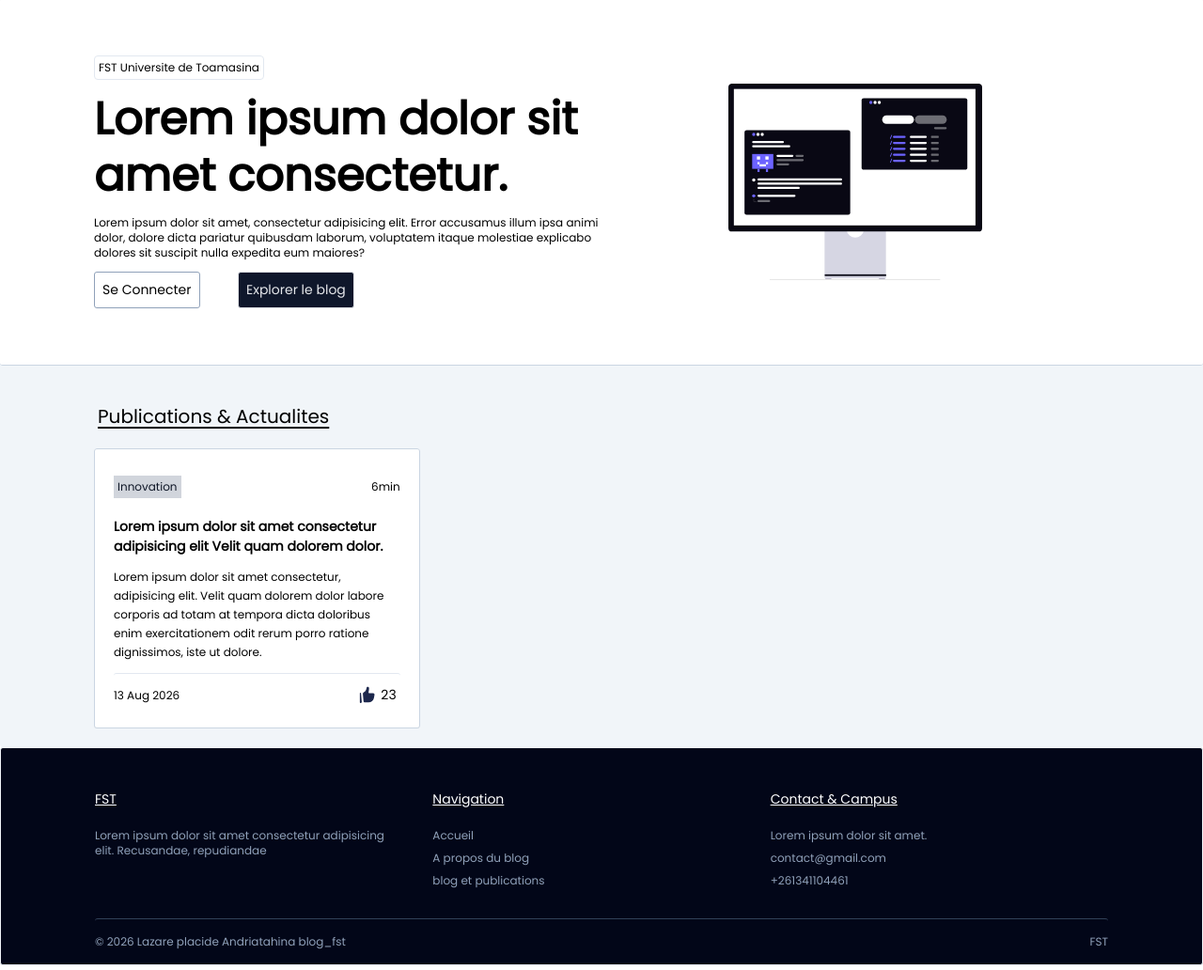
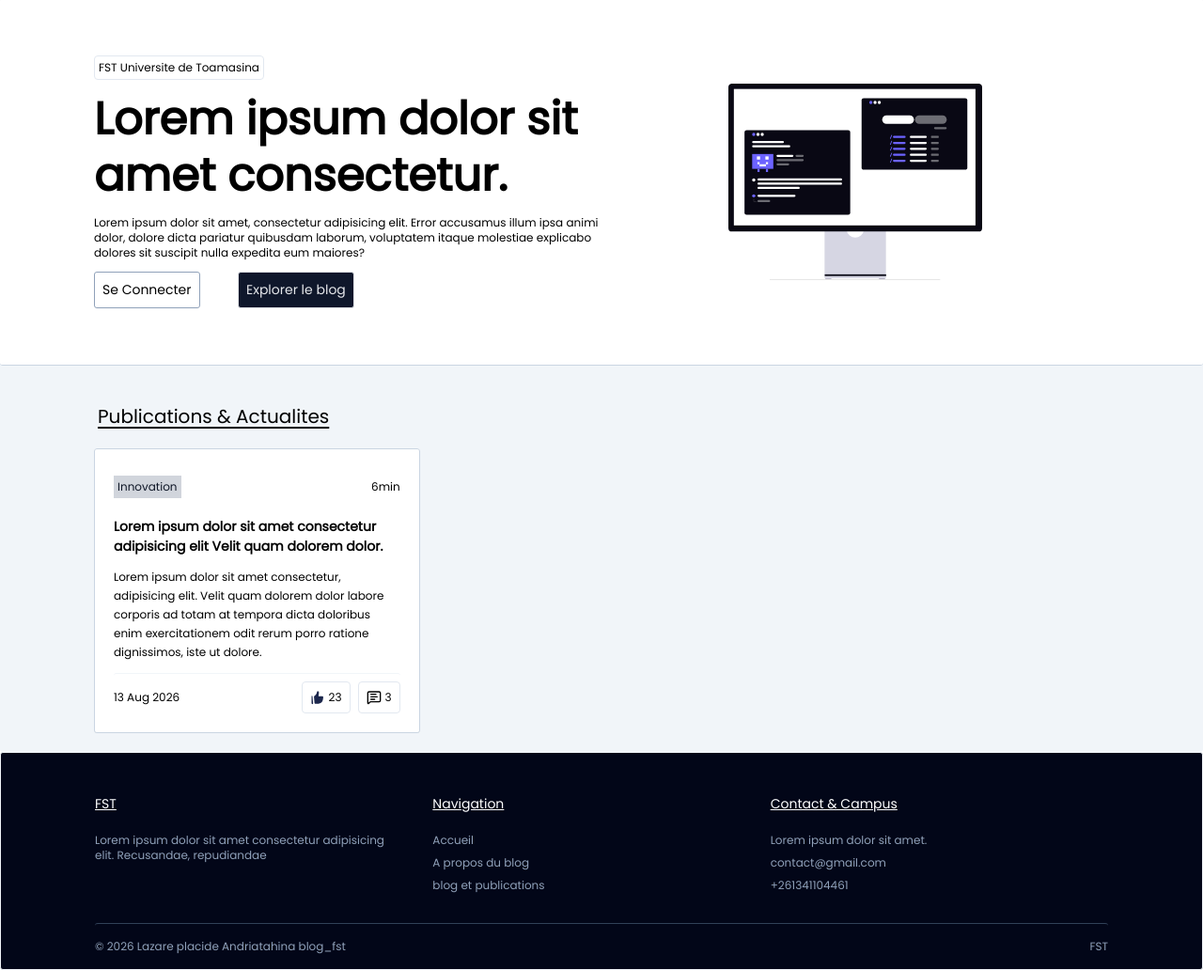
Before and after one commit to Placide0007/fst_exchange, a Django app: page / in a window 1280 px wide. Shown: the part 59-1091 px from the top of the page at 94% size. Run offline with Django 5.2, Linux system fonts and the light colour scheme; some libraries are stand-ins or nearby versions.

Commit message:
feat:ajout icon comment

```diff
--- a/core/templates/core/home.html
+++ b/core/templates/core/home.html
@@ -64,12 +64,20 @@
 
                 <p class="text-xs leading-5" >Lorem ipsum dolor sit amet consectetur, adipisicing elit. Velit quam dolorem dolor labore corporis ad totam at tempora dicta doloribus enim exercitationem odit rerum porro ratione dignissimos, iste ut dolore.</p>
 
-                <div class="flex justify-between items-center border-t border-slate-200 pt-2" >
+                <div class="flex justify-between items-center border-t border-slate-100 pt-2" >
                     <span class="text-xs">13 Aug 2026</span>
-                    <button class="flex  gap-1 p-1 rounded" >
-                        <img src="{% static 'icons/like_full.svg' %}" class="w-5 h-5">
-                        <span>23</span>
-                    </button>
+
+                    <div class="flex justify-center gap-2 items-center" >
+                        <button class="flex  gap-1 justify-center  items-center p-2  border border-slate-200 rounded" >
+                                <img src="{% static 'icons/like_full.svg' %}" class="w-4 h-4">
+                                <span class="text-xs" >23</span>
+                        </button>
+
+                        <button class="flex  gap-1 justify-center  items-center p-2  border border-slate-200 rounded"  >
+                            <img src="{% static 'icons/comment.svg' %}" class="w-4 h-4">
+                            <span class="text-xs" >3</span>
+                        </button>
+                    </div>
                 </div>
 
             </div>
--- a/theme/static/css/dist/styles.css
+++ b/theme/static/css/dist/styles.css
@@ -249,6 +249,12 @@
   .table {
     display: table;
   }
+  .h-3 {
+    height: calc(var(--spacing) * 3);
+  }
+  .h-4 {
+    height: calc(var(--spacing) * 4);
+  }
   .h-5 {
     height: calc(var(--spacing) * 5);
   }
@@ -278,6 +284,12 @@
   }
   .min-h-screen {
     min-height: 100vh;
+  }
+  .w-3 {
+    width: calc(var(--spacing) * 3);
+  }
+  .w-4 {
+    width: calc(var(--spacing) * 4);
   }
   .w-5 {
     width: calc(var(--spacing) * 5);
@@ -618,6 +630,21 @@
       }
     }
   }
+  .disabled\:cursor-not-allowed {
+    &:disabled {
+      cursor: not-allowed;
+    }
+  }
+  .disabled\:bg-slate-300 {
+    &:disabled {
+      background-color: var(--color-slate-300);
+    }
+  }
+  .disabled\:text-slate-500 {
+    &:disabled {
+      color: var(--color-slate-500);
+    }
+  }
   .md\:w-1\/2 {
     @media (width >= 48rem) {
       width: calc(1 / 2 * 100%);
```
Also changed, not shown: static/icons/comment.svg (added).
